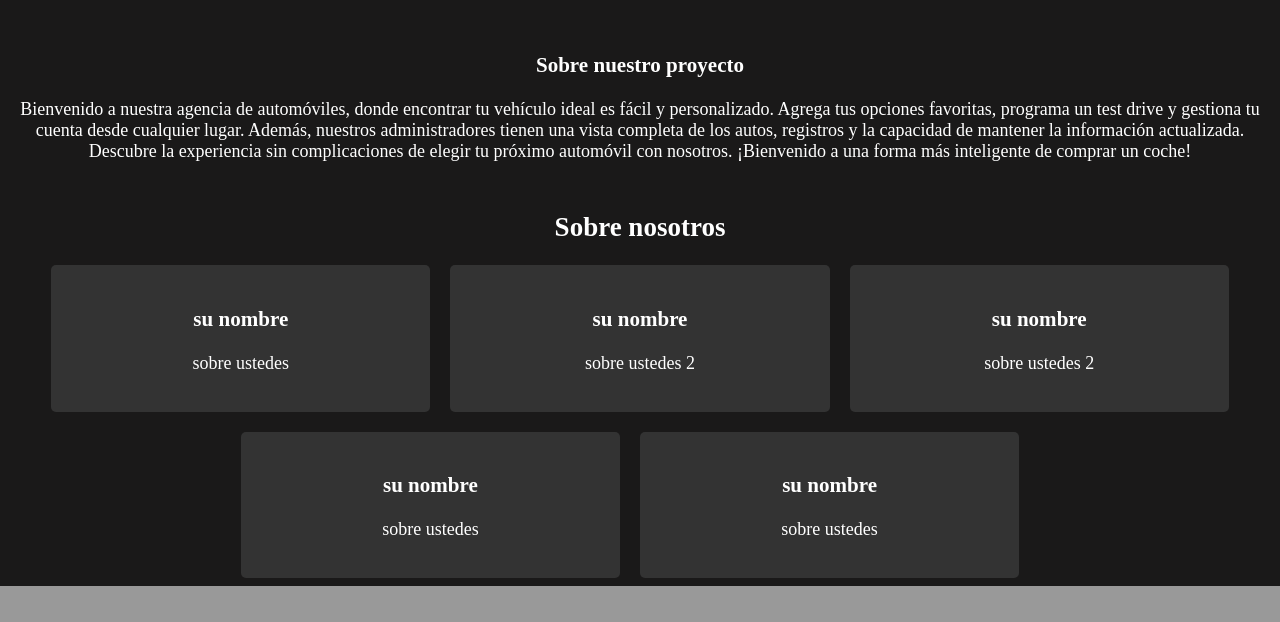
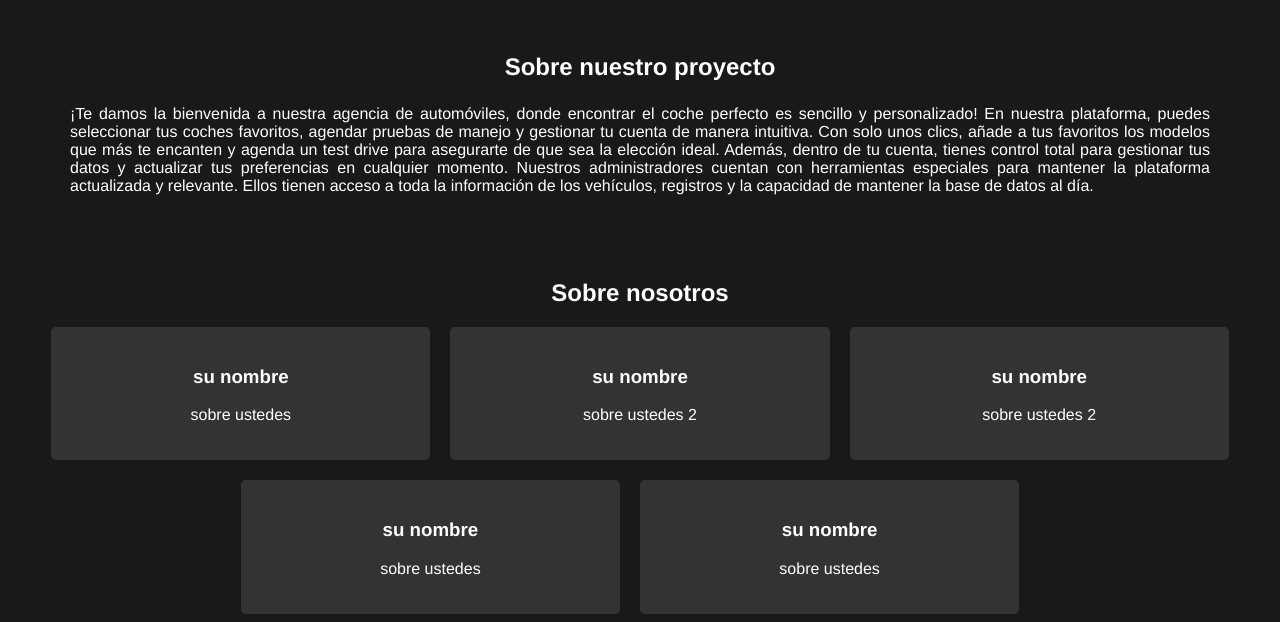
Before and after one commit to derekeduardo/web2023, a PHP site: page /semestral/views/about.php in a window 1280 px wide. Shown: the part 1067-1689 px from the top of the page. Before the commit the page ends 1653 px from the top, so only its background shows below. Run offline with PHP 8.4, Linux system fonts and the light colour scheme.

Commit message:
relizados cambios en abaout

```diff
--- a/assets/css/style.css
+++ b/assets/css/style.css
@@ -403,7 +403,6 @@ body{
     transition: 0.4s;
 }
 
-<<<<<<< HEAD
 /* About */
 
 
@@ -418,8 +417,9 @@ body{
     top: 50%;
     right: 5%;
     transform: translate(0%, -50%);
-    font-size: 24px;
+    font-size: 20px;
     text-align: right;
+    font-family: "Roboto-Black", Helvetica;
 }
 
 .texth1 {
@@ -447,8 +447,10 @@ body{
     text-align: center;
     margin-top: 50px;
     color: #ffffff;
-    font-size: large;
+    font-family: "Roboto-Black", Helvetica;
 }
+
+
 
 .project-section h3,
 .about-us-section h3 {
@@ -460,6 +462,7 @@ body{
     flex-wrap: wrap;
     gap: 20px;
     margin-top: 20px;
+    font-family: "Roboto-Black", Helvetica;
 }
 
 .person {
@@ -470,6 +473,7 @@ body{
     box-sizing: border-box;
     text-align: center;
     color: white;
+    font-family: "Roboto-Black", Helvetica;
 }
 
 .persons-container2 {
@@ -488,9 +492,20 @@ body{
     box-sizing: border-box;
     text-align: center;
     color: white;
+    font-family: "Roboto-Black", Helvetica;
 
 }
-=======
+.project-section p{
+ text-align: justify;
+ padding-right: 62px;
+ padding-left: 62px;
+}
+
+.project-section h3 {
+font-size: 24px;
+
+}
+
 .sesion-mensaje{
     margin-left: 80px;
     margin-right: 80px;
@@ -631,5 +646,3 @@ hr{
 }
 
 /* Favorite Cars page */
-
->>>>>>> dafd9e83f907f8d17ef0a3ef91d328f790414d2d
--- a/views/about.php
+++ b/views/about.php
@@ -39,17 +39,16 @@
             <button>Ver más</button>
         </div>
     </div>
-    </div>
+
     <div class="project-section">
         <h3>Sobre nuestro proyecto</h3>
-        <p>Bienvenido a nuestra agencia de automóviles, donde encontrar tu vehículo ideal es fácil y personalizado. Agrega tus opciones favoritas,
-        programa un test drive y gestiona tu cuenta desde cualquier lugar. Además, nuestros administradores tienen una
-          vista completa de los autos, registros y la capacidad de mantener la información actualizada.
+        <p>¡Te damos la bienvenida a nuestra agencia de automóviles, donde encontrar el coche perfecto es sencillo y personalizado! En nuestra plataforma, puedes seleccionar tus coches favoritos, agendar pruebas de manejo y gestionar tu cuenta de manera intuitiva.
 
-        Descubre la experiencia sin complicaciones de elegir tu próximo automóvil con nosotros. ¡Bienvenido a una forma más inteligente de comprar un coche!</p>
+Con solo unos clics, añade a tus favoritos los modelos que más te encanten y agenda un test drive para asegurarte de que sea la elección ideal. Además, dentro de tu cuenta, tienes control total para gestionar tus datos y actualizar tus preferencias en cualquier momento.
+
+Nuestros administradores cuentan con herramientas especiales para mantener la plataforma actualizada y relevante. Ellos tienen acceso a toda la información de los vehículos, registros y la capacidad de mantener la base de datos al día.</p>
     </div>
-
-   <!-- ... Tu código HTML anterior ... -->
+    <br>
 
 <!-- Título "Sobre nosotros" -->
 <div class="about-us-section">
```
